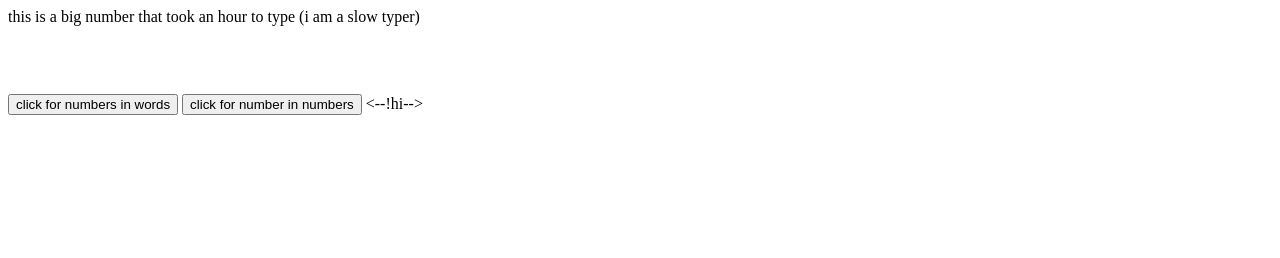
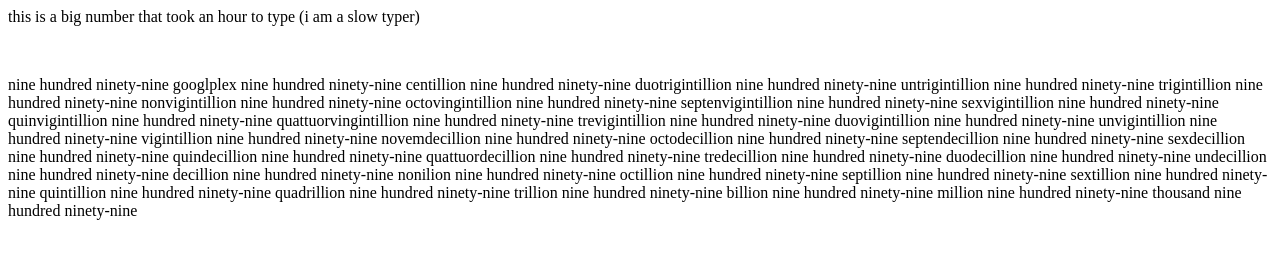
Before and after one commit to Aspaceman527/Aspaceman527.github.io, a plain HTML site: page big number/index.html in a window 1280 px wide. Drawn offline with Linux system fonts and the light colour scheme.

Commit message:
Update index.html

```diff
--- a/big number/index.html
+++ b/big number/index.html
@@ -1,8 +1,6 @@
 <title>BIG NUMBER</title>
 <p>this is a big number that took an hour to type (i am a slow typer)</p>
 <br>
-<p id='big-num'></p>
-<br>
-<button id="buttonword">click for numbers in words</button>
-<button id="buttonnum">click for number in numbers</button>
-<--!hi-->
+<p id="bignum">
+  nine hundred ninety-nine googlplex nine hundred ninety-nine centillion nine hundred ninety-nine duotrigintillion nine hundred ninety-nine untrigintillion nine hundred ninety-nine trigintillion nine hundred ninety-nine nonvigintillion nine hundred ninety-nine octovingintillion nine hundred ninety-nine septenvigintillion nine hundred ninety-nine sexvigintillion nine hundred ninety-nine quinvigintillion nine hundred ninety-nine quattuorvingintillion nine hundred ninety-nine trevigintillion nine hundred ninety-nine duovigintillion nine hundred ninety-nine unvigintillion nine hundred ninety-nine vigintillion nine hundred ninety-nine novemdecillion nine hundred ninety-nine octodecillion nine hundred ninety-nine septendecillion nine hundred ninety-nine sexdecillion nine hundred ninety-nine quindecillion nine hundred ninety-nine quattuordecillion nine hundred ninety-nine tredecillion nine hundred ninety-nine duodecillion nine hundred ninety-nine undecillion nine hundred ninety-nine decillion nine hundred ninety-nine nonilion nine hundred ninety-nine octillion nine hundred ninety-nine septillion nine hundred ninety-nine sextillion nine hundred ninety-nine quintillion nine hundred ninety-nine quadrillion nine hundred ninety-nine trillion nine hundred ninety-nine billion nine hundred ninety-nine million nine hundred ninety-nine thousand nine hundred ninety-nine
+</p>
```
